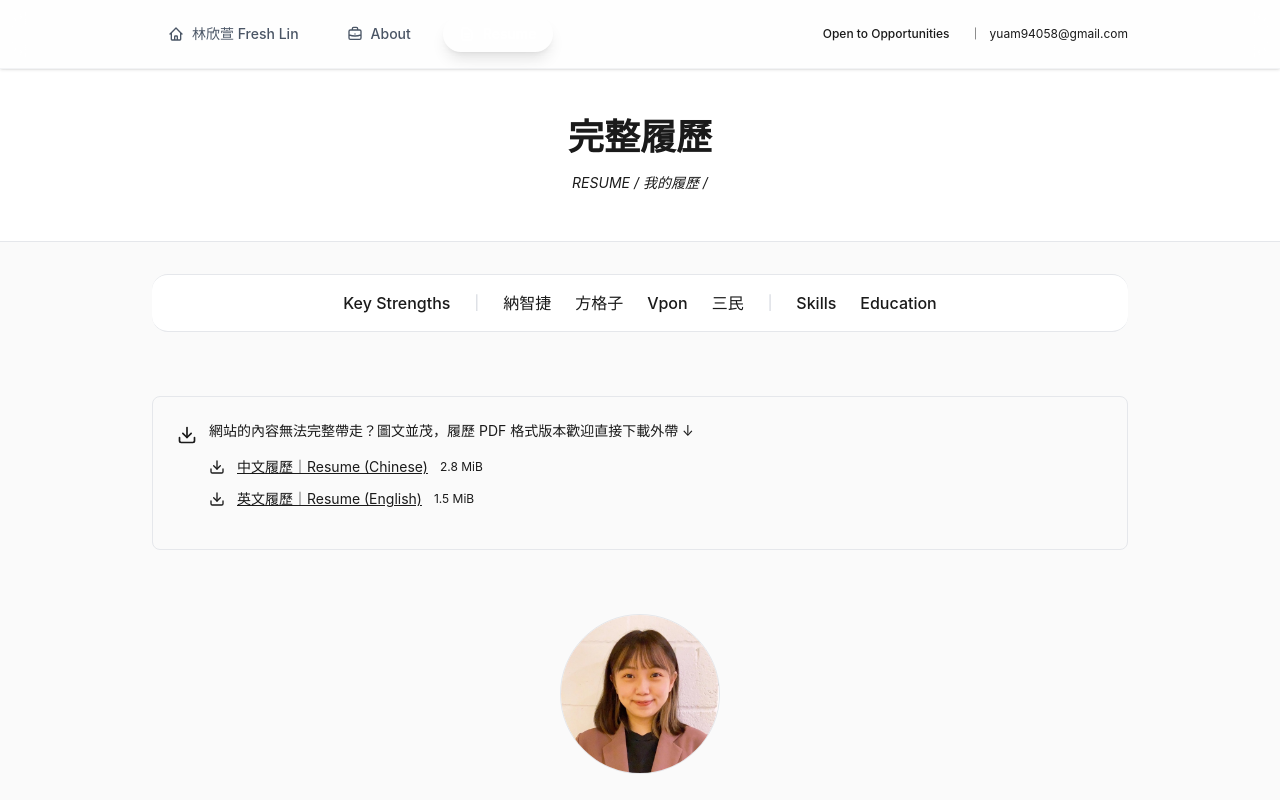
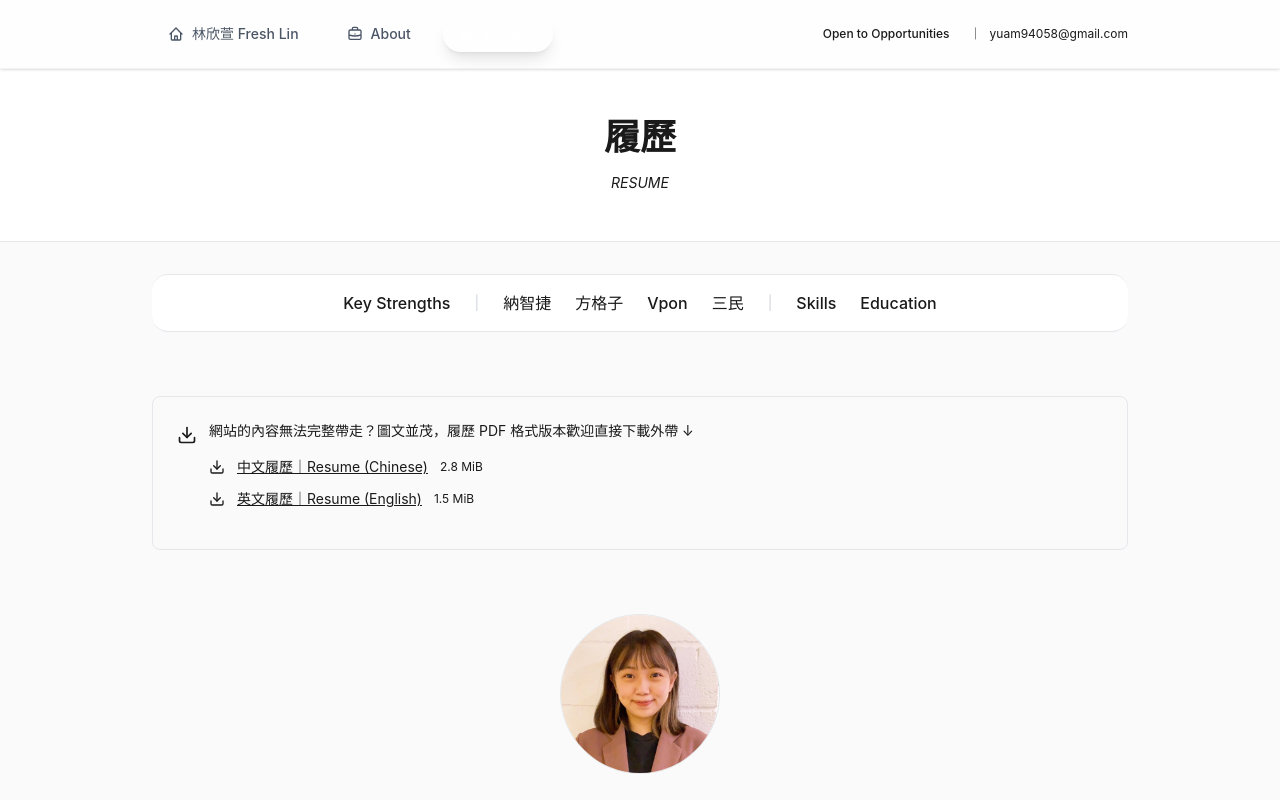
Before and after one commit to yuam94058/freshlin-portfolio, a React (Vite) app: page / in a window 1280 px wide. Both pictures are taken after a click on the button "Resume". Shown: the top 800 px of the page. Built offline with nearby package versions, Linux system fonts and the light colour scheme.

Commit message:
Update Resume.tsx

```diff
--- a/src/app/components/Resume.tsx
+++ b/src/app/components/Resume.tsx
@@ -15,8 +15,8 @@ export function Resume() {
       {/* Header */}
       <div className="py-12 px-6 bg-white border-b border-gray-200">
         <div className="max-w-5xl mx-auto text-center">
-          <h1 className="text-4xl text-foreground mb-4 font-semibold">完整履歷</h1>
-          <p className="text-sm text-muted-foreground italic">RESUME / 我的履歷 /</p>
+          <h1 className="text-4xl text-foreground mb-4 font-semibold">履歷</h1>
+          <p className="text-sm text-muted-foreground italic">RESUME</p>
         </div>
       </div>
 
```
